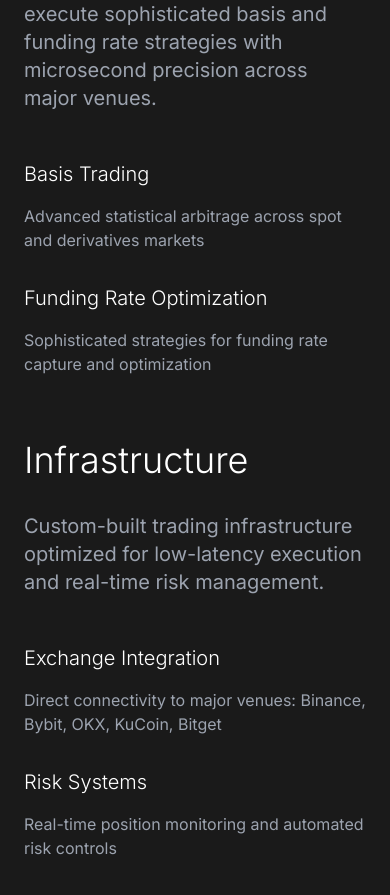
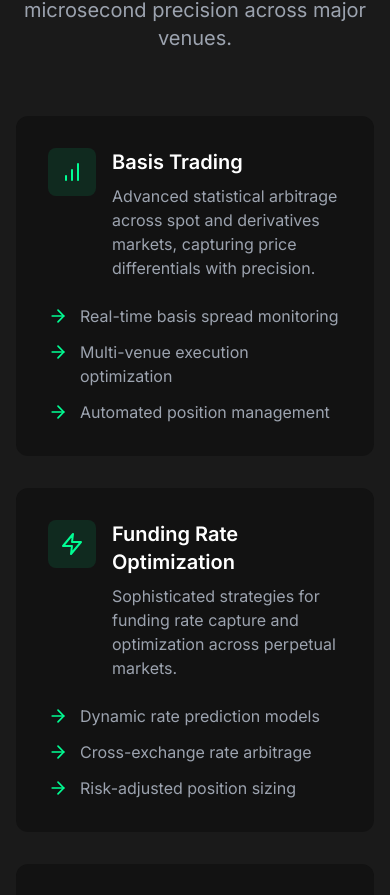
Before and after one commit to cramingle/ZeroDeltaWebsite, a React (Vite) app: page / in a window 390 px wide. Shown: the part 1072-1967 px from the top of the page. Built offline with nearby package versions, Linux system fonts and the light colour scheme.

Commit message:
Update Technology section with enhanced features and responsive design

```diff
--- a/src/components/ResearchDetail.tsx
+++ b/src/components/ResearchDetail.tsx
@@ -6,17 +6,17 @@ const researchItems = {
   'basis-trading-strategies': {
     title: 'Basis Trading Strategies',
     category: 'Trading Strategy',
-    expectedDate: 'Q2 2024'
+    expectedDate: 'Q2 2025'
   },
   'market-making-optimization': {
     title: 'Market Making Optimization',
     category: 'Market Making',
-    expectedDate: 'Q2 2024'
+    expectedDate: 'Q2 2025'
   },
   'funding-rate-analysis': {
     title: 'Funding Rate Analysis',
     category: 'Market Analysis',
-    expectedDate: 'Q3 2024'
+    expectedDate: 'Q3 2025'
   }
 };
 
--- a/src/components/Technology.tsx
+++ b/src/components/Technology.tsx
@@ -1,51 +1,112 @@
 import React from 'react';
+import { ArrowRight, Cpu, Shield, Zap, BarChart } from 'lucide-react';
+import { Link } from 'react-router-dom';
 
 const Technology = () => {
+  const features = [
+    {
+      icon: <BarChart className="w-6 h-6 text-success" />,
+      title: "Basis Trading",
+      description: "Advanced statistical arbitrage across spot and derivatives markets, capturing price differentials with precision.",
+      points: [
+        "Real-time basis spread monitoring",
+        "Multi-venue execution optimization",
+        "Automated position management"
+      ]
+    },
+    {
+      icon: <Zap className="w-6 h-6 text-success" />,
+      title: "Funding Rate Optimization",
+      description: "Sophisticated strategies for funding rate capture and optimization across perpetual markets.",
+      points: [
+        "Dynamic rate prediction models",
+        "Cross-exchange rate arbitrage",
+        "Risk-adjusted position sizing"
+      ]
+    },
+    {
+      icon: <Cpu className="w-6 h-6 text-success" />,
+      title: "Exchange Integration",
+      description: "Direct connectivity to major venues with microsecond precision execution capabilities.",
+      points: [
+        "Binance, Bybit, OKX integration",
+        "WebSocket data streaming",
+        "Smart order routing system"
+      ]
+    },
+    {
+      icon: <Shield className="w-6 h-6 text-success" />,
+      title: "Risk Systems",
+      description: "Comprehensive risk management framework ensuring portfolio safety and optimal performance.",
+      points: [
+        "Real-time position monitoring",
+        "Automated risk controls",
+        "Multi-level security checks"
+      ]
+    }
+  ];
+
   return (
-    <section className="py-32 bg-dark-800">
-      <div className="max-w-7xl mx-auto px-6">
-        <div className="grid grid-cols-1 lg:grid-cols-2 gap-16">
-          <div>
-            <h2 className="text-4xl font-light mb-8">Systematic Trading</h2>
-            <p className="text-xl text-gray-400 mb-12">
-              Our proprietary trading systems execute sophisticated basis and
-              funding rate strategies with microsecond precision across major venues.
-            </p>
-            <div className="space-y-8">
-              <div>
-                <h3 className="text-xl font-light mb-4">Basis Trading</h3>
-                <p className="text-gray-400">
-                  Advanced statistical arbitrage across spot and derivatives markets
+    <section className="py-20 sm:py-32 bg-dark-800">
+      <div className="max-w-7xl mx-auto px-4 sm:px-6 lg:px-8">
+        {/* Header */}
+        <div className="text-center mb-16">
+          <h2 className="text-3xl sm:text-4xl font-bold text-white mb-4">
+            Advanced Trading Technology
+          </h2>
+          <p className="text-xl text-gray-400 max-w-2xl mx-auto">
+            Our proprietary trading systems execute sophisticated strategies with microsecond precision across major venues.
           </p>
         </div>
+
+        {/* Features Grid */}
+        <div className="grid gap-8 md:grid-cols-2">
+          {features.map((feature, index) => (
+            <div
+              key={index}
+              className="bg-dark/50 rounded-xl p-8 hover:bg-dark transition-colors"
+            >
+              <div className="flex items-start mb-6">
+                <div className="bg-success/10 rounded-lg p-3 mr-4">
+                  {feature.icon}
+                </div>
                 <div>
-                <h3 className="text-xl font-light mb-4">Funding Rate Optimization</h3>
+                  <h3 className="text-xl font-semibold text-white mb-2">
+                    {feature.title}
+                  </h3>
                   <p className="text-gray-400">
-                  Sophisticated strategies for funding rate capture and optimization
+                    {feature.description}
                   </p>
                 </div>
               </div>
+
+              <div className="space-y-3">
+                {feature.points.map((point, idx) => (
+                  <div key={idx} className="flex items-start">
+                    <ArrowRight className="w-5 h-5 text-success mr-3 mt-0.5 flex-shrink-0" />
+                    <span className="text-gray-400">{point}</span>
                   </div>
-          <div>
-            <h2 className="text-4xl font-light mb-8">Infrastructure</h2>
-            <p className="text-xl text-gray-400 mb-12">
-              Custom-built trading infrastructure optimized for low-latency
-              execution and real-time risk management.
-            </p>
-            <div className="space-y-8">
-              <div>
-                <h3 className="text-xl font-light mb-4">Exchange Integration</h3>
-                <p className="text-gray-400">
-                  Direct connectivity to major venues: Binance, Bybit, OKX, KuCoin, Bitget
-                </p>
-              </div>
-              <div>
-                <h3 className="text-xl font-light mb-4">Risk Systems</h3>
-                <p className="text-gray-400">
-                  Real-time position monitoring and automated risk controls
-                </p>
+                ))}
               </div>
             </div>
+          ))}
+        </div>
+
+        {/* Bottom CTA */}
+        <div className="mt-16 text-center">
+          <div className="bg-success/10 rounded-xl p-8 border border-success/20 backdrop-blur-sm max-w-3xl mx-auto">
+            <h3 className="text-2xl font-bold text-white mb-4">
+              Ready to Earn High Yields?
+            </h3>
+            <p className="text-gray-300 mb-6">
+              Join us in revolutionizing yield earning with Real World Assets (RWA) as protection, powered by our advanced trading technology.
+            </p>
+            <Link
+              to="/earn-yield"
+              className="inline-block px-8 py-3 bg-success text-dark font-medium hover:bg-success/90 transition-colors"
+            >
+              START EARNING
+            </Link>
           </div>
         </div>
       </div>
```
Lines whose indentation alone changed are shown as unchanged.
